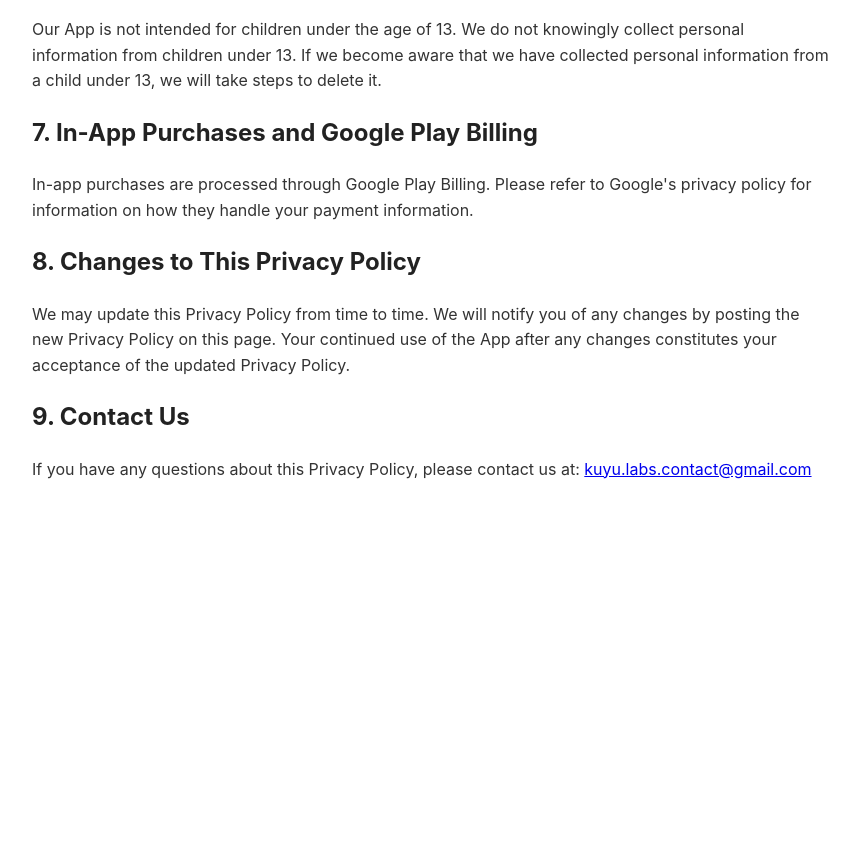
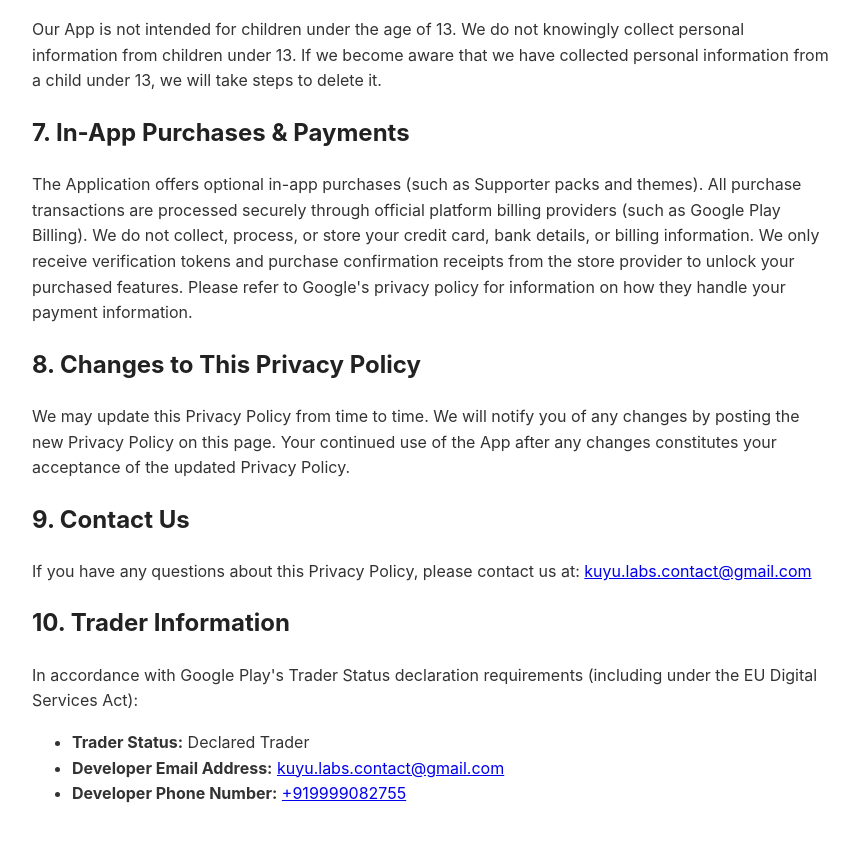
Before and after one commit to kuyu-labs/kuyu, a plain HTML site: page musicplayer/index.html in a window 1280 px wide. Shown: the part 2152-2994 px from the top of the page, without its empty margins (208-1067 px from the left). Before the commit the page ends 2670 px from the top, so only its background shows below. Drawn offline with Linux system fonts and the light colour scheme.

Commit message:
Update index.html

```diff
--- a/musicplayer/index.html
+++ b/musicplayer/index.html
@@ -79,9 +79,9 @@
 
 <p>Our App is not intended for children under the age of 13. We do not knowingly collect personal information from children under 13. If we become aware that we have collected personal information from a child under 13, we will take steps to delete it.</p>
 
-<h2>7. In-App Purchases and Google Play Billing</h2>
+<h2>7. In-App Purchases & Payments</h2>
 
-<p>In-app purchases are processed through Google Play Billing. Please refer to Google's privacy policy for information on how they handle your payment information.</p>
+<p>The Application offers optional in-app purchases (such as Supporter packs and themes). All purchase transactions are processed securely through official platform billing providers (such as Google Play Billing). We do not collect, process, or store your credit card, bank details, or billing information. We only receive verification tokens and purchase confirmation receipts from the store provider to unlock your purchased features. Please refer to Google's privacy policy for information on how they handle your payment information.</p>
 
 <h2>8. Changes to This Privacy Policy</h2>
 
@@ -91,5 +91,14 @@
 
 <p>If you have any questions about this Privacy Policy, please contact us at: <a href="mailto:kuyu.labs.contact@gmail.com">kuyu.labs.contact@gmail.com</a></p>
 
+<h2>10. Trader Information</h2>
+
+<p>In accordance with Google Play's Trader Status declaration requirements (including under the EU Digital Services Act):</p>
+<ul>
+  <li><strong>Trader Status:</strong> Declared Trader</li>
+  <li><strong>Developer Email Address:</strong> <a href="mailto:kuyu.labs.contact@gmail.com">kuyu.labs.contact@gmail.com</a></li>
+  <li><strong>Developer Phone Number:</strong> <a href="tel:+919999082755">+919999082755</a></li>
+</ul>
+
 </body>
 </html>
```
